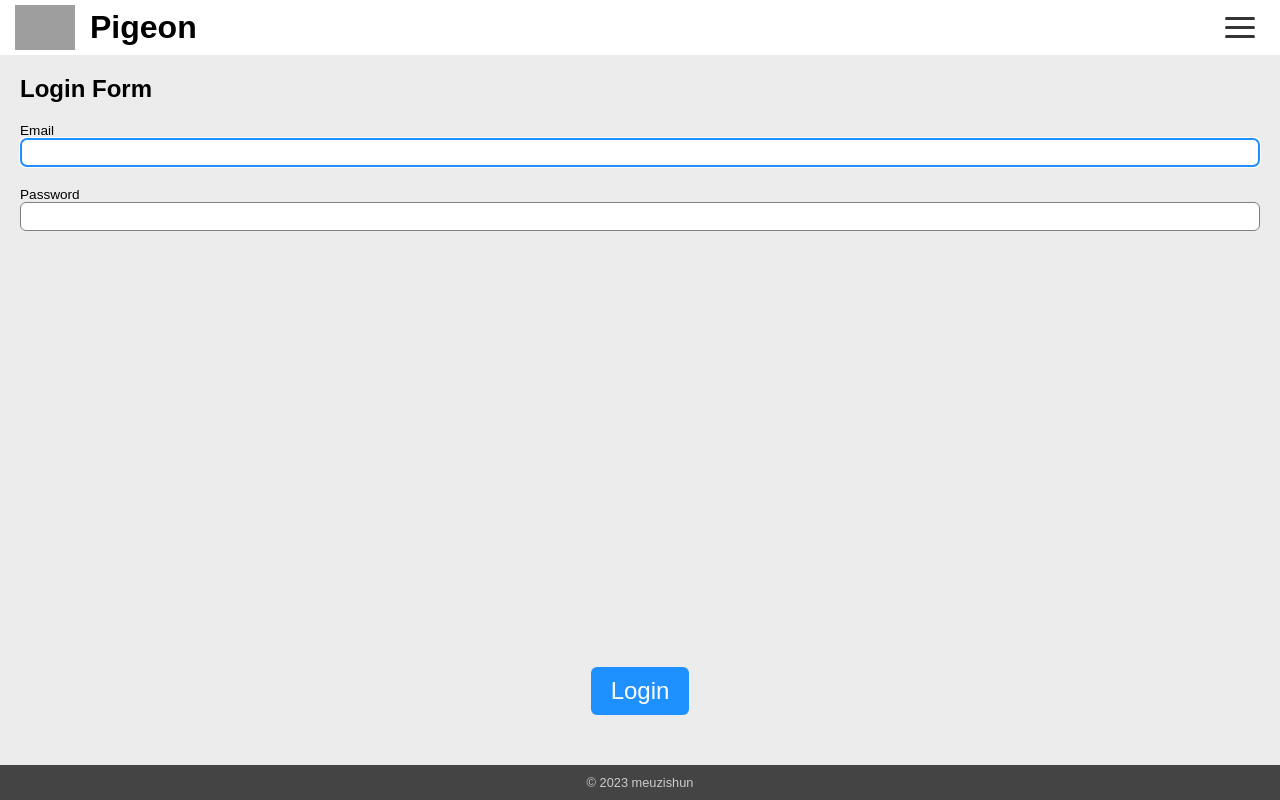
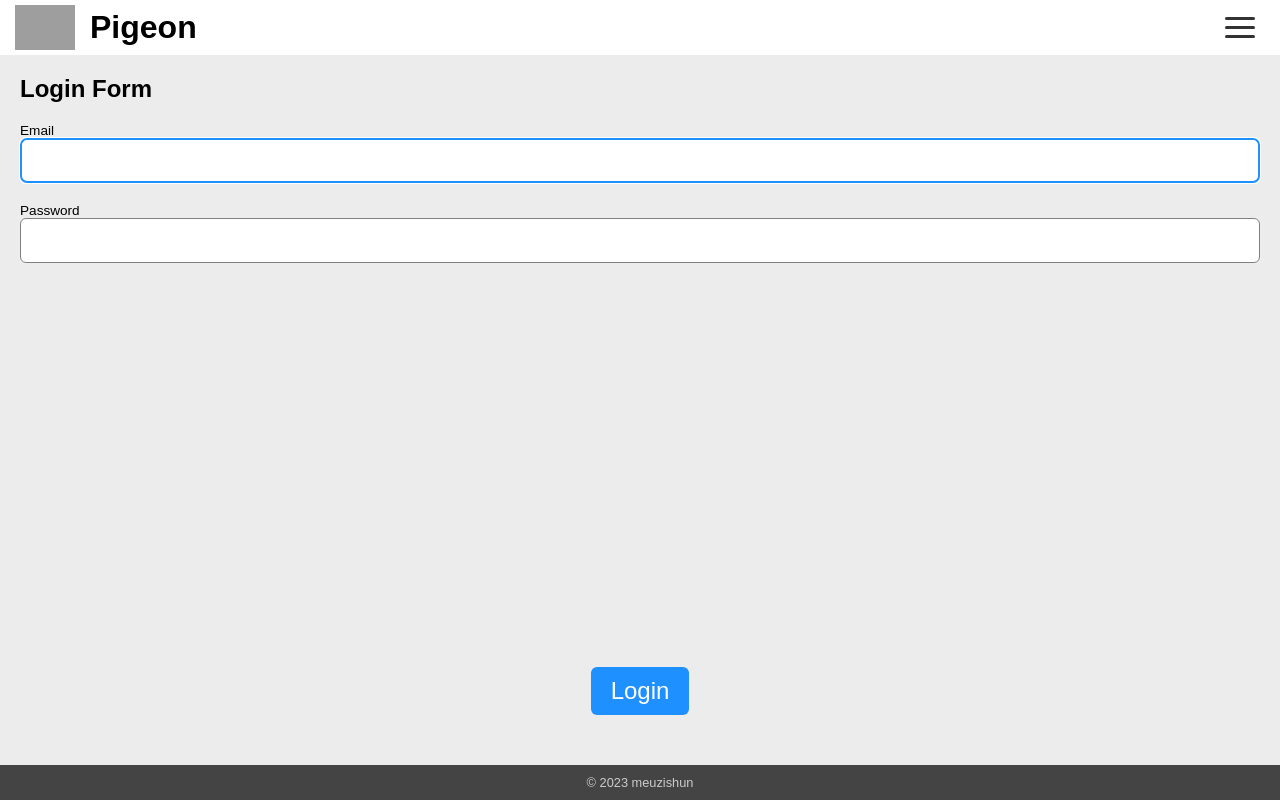
Before and after one commit to meuzishun/messaging_ui, a React (Vite) app: page /pigeon/login in a window 1280 px wide. Built offline with nearby package versions, Linux system fonts and the light colour scheme; grey boxes are pictures that could not be loaded.

Commit message:
Alter padding and font-size in inputs

```diff
--- a/src/components/FormInput/FormInput.module.scss
+++ b/src/components/FormInput/FormInput.module.scss
@@ -9,7 +9,8 @@
   }
 
   input {
-    padding: 6px;
+    font-size: 1.25rem;
+    padding: 10px;
     border-radius: 6px;
     border: 1px solid grey;
 
```
